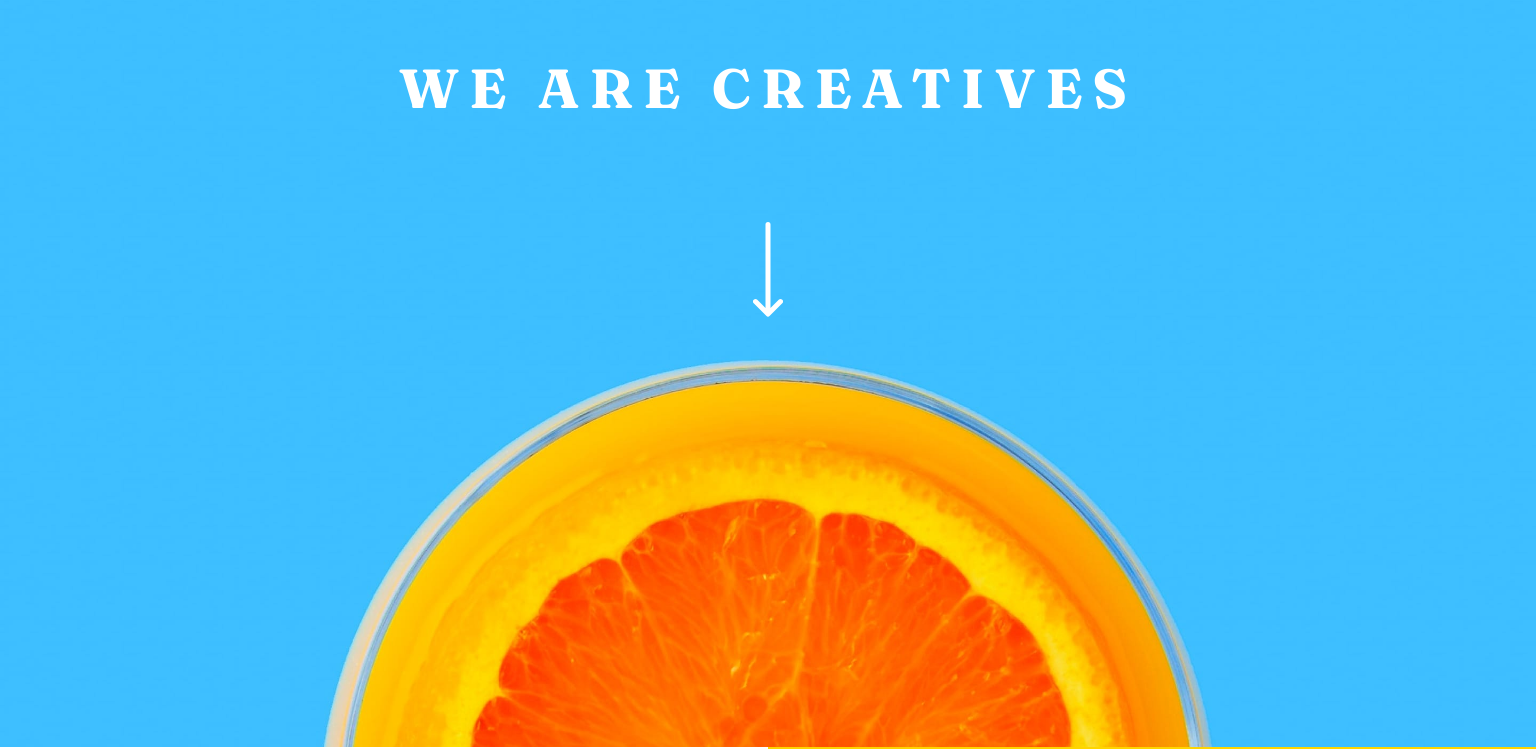
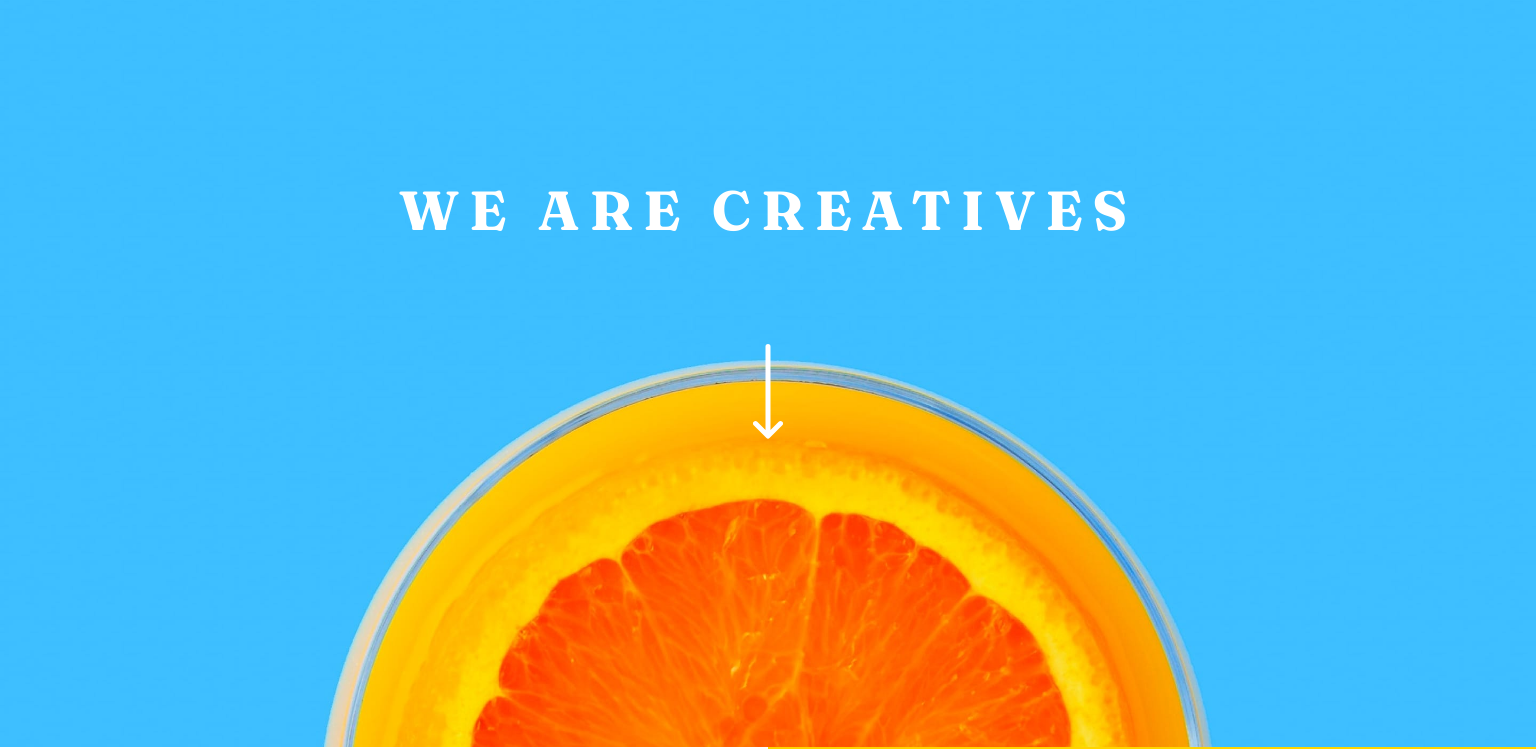
Before and after one commit to Ticardoloco/Sunny-side-landing-page, a plain HTML site: page index.html in a window 1536 px wide. Shown: the part 53-802 px from the top of the page. Drawn offline with Linux system fonts and the light colour scheme.

Commit message:
correction

```diff
--- a/style.css
+++ b/style.css
@@ -282,6 +282,12 @@ footer{
 
 
 /* -----Media Queries------ */
+@media screen and (min-width:1500px){
+    #hero{
+        margin-top: 122px;
+    }
+}
+
 
 @media screen and (max-width: 1200px){
     .header{
```
